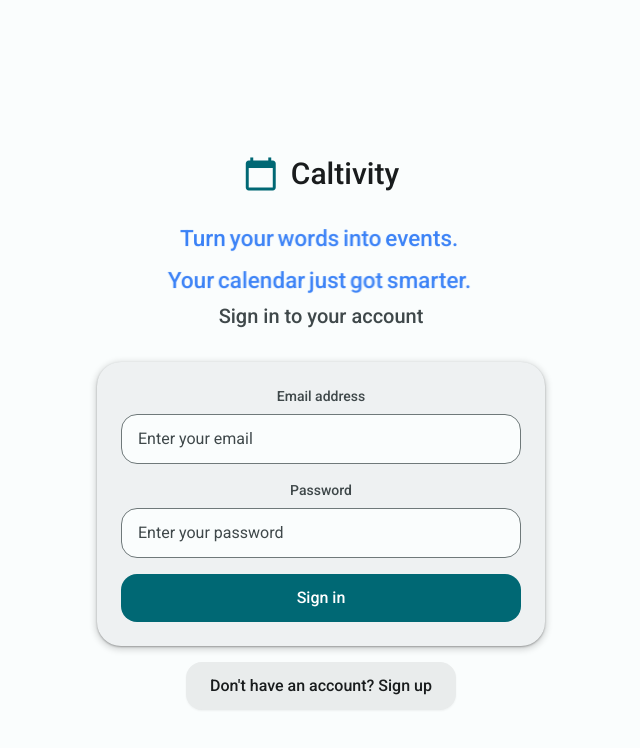
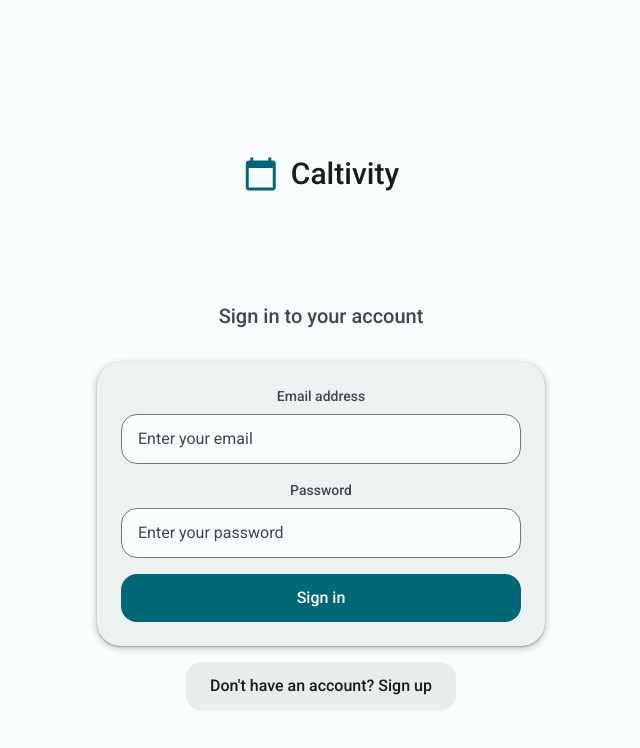
Before and after one commit to DelyanParushev/MLCalendar, a React (Vite) app in the folder frontend/: page / in a window 1280 px wide. Shown: the top 748 px of the page, without its empty margins (319-959 px from the left). Built offline with nearby package versions, Linux system fonts and the light colour scheme; no server answers.

Commit message:
fix: Optimize animations - faster fade-in and earlier color cycling

```diff
--- a/frontend/src/calendar.css
+++ b/frontend/src/calendar.css
@@ -253,7 +253,7 @@
 
 .tagline-container .tagline-animated {
   transform: scale(0.94) !important;
-  animation: scale 3s forwards cubic-bezier(0.5, 1, 0.89, 1), colorCycle 4s 2s infinite !important;
+  animation: scale 3s forwards cubic-bezier(0.5, 1, 0.89, 1), colorCycle 2s 1s infinite !important;
   text-align: center !important;
   line-height: 1.4 !important;
   color: #3b82f6 !important;
@@ -264,52 +264,52 @@
 
 .tagline-container .tagline-animated span {
   display: inline-block !important;
-  opacity: 1 !important;
-  filter: blur(0) !important;
+  opacity: 0 !important;
+  filter: blur(4px) !important;
   margin-right: 0.25rem !important;
   color: inherit !important;
 }
 
 /* First line animations */
 .tagline-container .tagline-animated.line-1 span:nth-child(1) {
-  animation: fade-in 0.8s 0.1s forwards cubic-bezier(0.11, 0, 0.5, 0) !important;
+  animation: fade-in 0.5s 0.1s forwards cubic-bezier(0.11, 0, 0.5, 0) !important;
 }
 
 .tagline-container .tagline-animated.line-1 span:nth-child(2) {
-  animation: fade-in 0.8s 0.2s forwards cubic-bezier(0.11, 0, 0.5, 0) !important;
+  animation: fade-in 0.5s 0.2s forwards cubic-bezier(0.11, 0, 0.5, 0) !important;
 }
 
 .tagline-container .tagline-animated.line-1 span:nth-child(3) {
-  animation: fade-in 0.8s 0.3s forwards cubic-bezier(0.11, 0, 0.5, 0) !important;
+  animation: fade-in 0.5s 0.3s forwards cubic-bezier(0.11, 0, 0.5, 0) !important;
 }
 
 .tagline-container .tagline-animated.line-1 span:nth-child(4) {
-  animation: fade-in 0.8s 0.4s forwards cubic-bezier(0.11, 0, 0.5, 0) !important;
+  animation: fade-in 0.5s 0.4s forwards cubic-bezier(0.11, 0, 0.5, 0) !important;
 }
 
 .tagline-container .tagline-animated.line-1 span:nth-child(5) {
-  animation: fade-in 0.8s 0.5s forwards cubic-bezier(0.11, 0, 0.5, 0) !important;
+  animation: fade-in 0.5s 0.5s forwards cubic-bezier(0.11, 0, 0.5, 0) !important;
 }
 
 /* Second line animations */
 .tagline-container .tagline-animated.line-2 span:nth-child(1) {
-  animation: fade-in 0.8s 0.7s forwards cubic-bezier(0.11, 0, 0.5, 0) !important;
+  animation: fade-in 0.5s 0.7s forwards cubic-bezier(0.11, 0, 0.5, 0) !important;
 }
 
 .tagline-container .tagline-animated.line-2 span:nth-child(2) {
-  animation: fade-in 0.8s 0.8s forwards cubic-bezier(0.11, 0, 0.5, 0) !important;
+  animation: fade-in 0.5s 0.8s forwards cubic-bezier(0.11, 0, 0.5, 0) !important;
 }
 
 .tagline-container .tagline-animated.line-2 span:nth-child(3) {
-  animation: fade-in 0.8s 0.9s forwards cubic-bezier(0.11, 0, 0.5, 0) !important;
+  animation: fade-in 0.5s 0.9s forwards cubic-bezier(0.11, 0, 0.5, 0) !important;
 }
 
 .tagline-container .tagline-animated.line-2 span:nth-child(4) {
-  animation: fade-in 0.8s 1.0s forwards cubic-bezier(0.11, 0, 0.5, 0) !important;
+  animation: fade-in 0.5s 1.0s forwards cubic-bezier(0.11, 0, 0.5, 0) !important;
 }
 
 .tagline-container .tagline-animated.line-2 span:nth-child(5) {
-  animation: fade-in 0.8s 1.1s forwards cubic-bezier(0.11, 0, 0.5, 0) !important;
+  animation: fade-in 0.5s 1.1s forwards cubic-bezier(0.11, 0, 0.5, 0) !important;
 }
 
 .fc-current-time-indicator {
```
